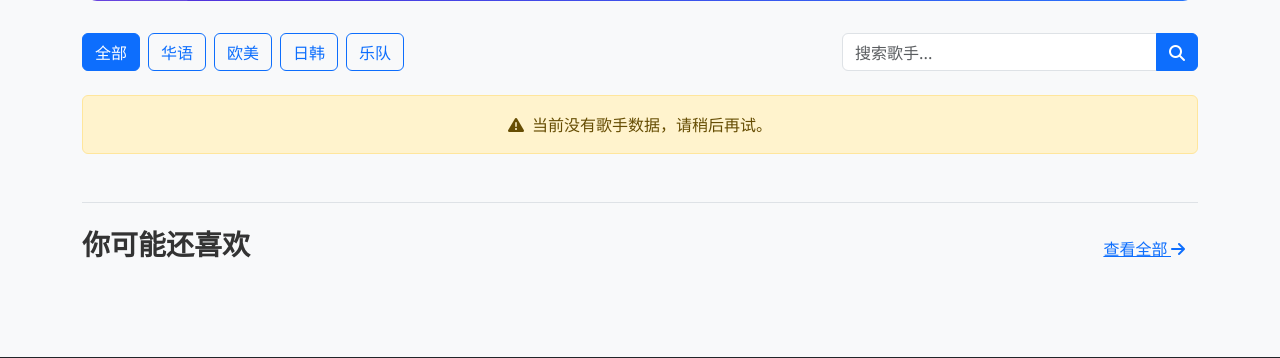
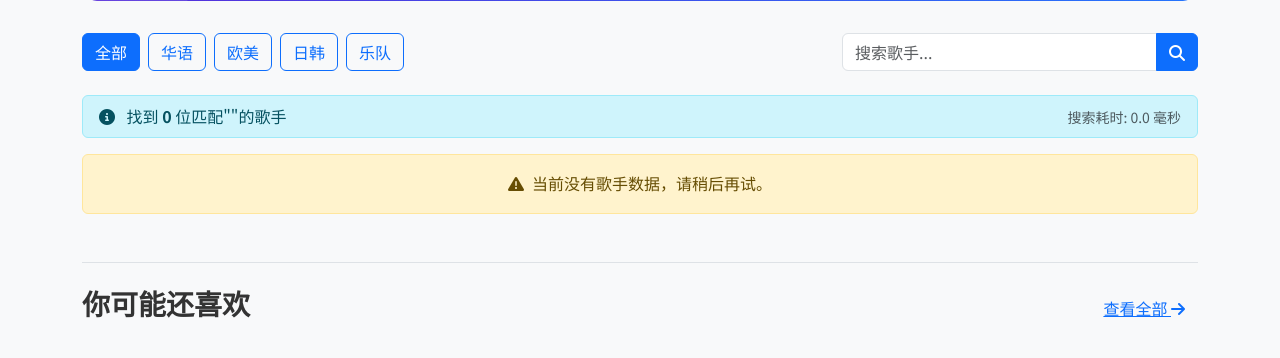
Before and after one commit to sujiiiiin/lalacloud, a Django app: page / in a window 1280 px wide. Shown: the part 552-910 px from the top of the page. Run offline with Django 5.2, Linux system fonts and the light colour scheme; data that the repository does not hold is empty.

Commit message:
modify recommendation okay

```diff
--- a/templates/artists/list.html
+++ b/templates/artists/list.html
@@ -106,21 +106,19 @@
 </div>
 
 <!-- 添加搜索结果信息 -->
-{% if search_query %}
 <div class="row mt-3">
     <div class="col">
-        <div class="alert alert-info d-flex justify-content-between align-items-center">
+        <div class="alert alert-info d-flex justify-content-between align-items-center py-2">
             <div>
                 <i class="fas fa-info-circle me-2"></i>
                 找到 <span class="fw-bold">{{ search_results_count }}</span> 位匹配"{{ search_query }}"的歌手
             </div>
-            <div class="text-end">
+            <div>
                 <small class="text-muted">搜索耗时: {{ search_time }} 毫秒</small>
             </div>
         </div>
     </div>
 </div>
-{% endif %}
 
 <!-- 歌手列表 -->
 {% if artists %}
```
